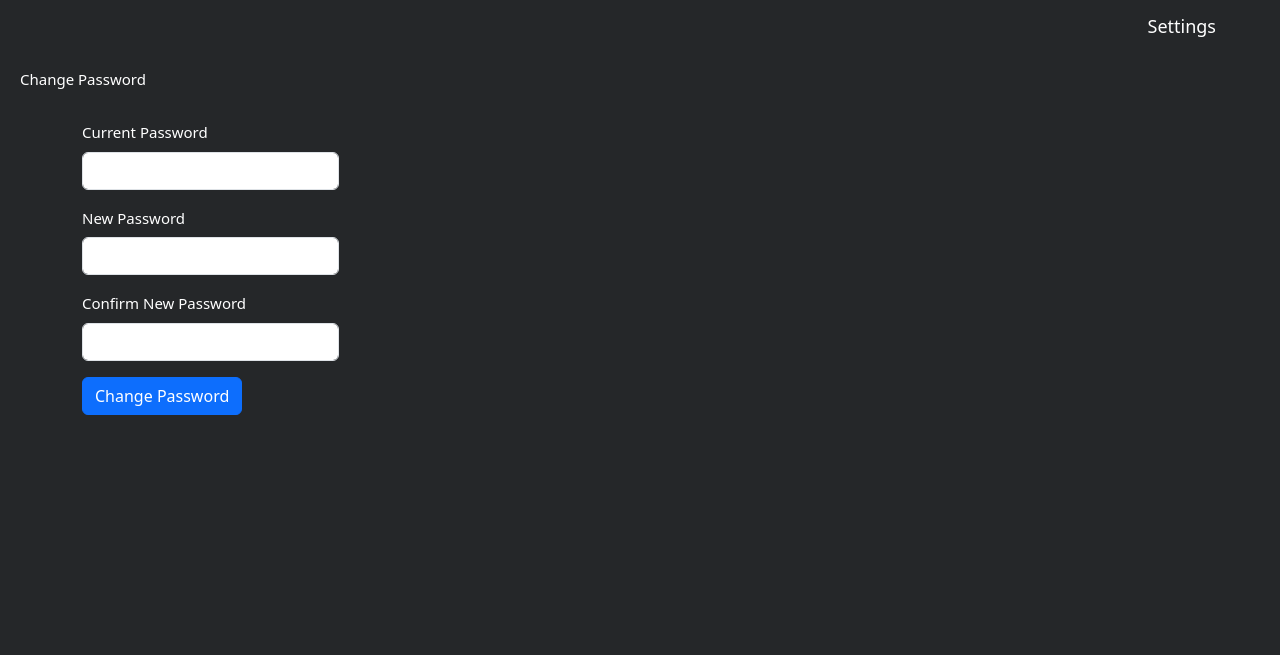
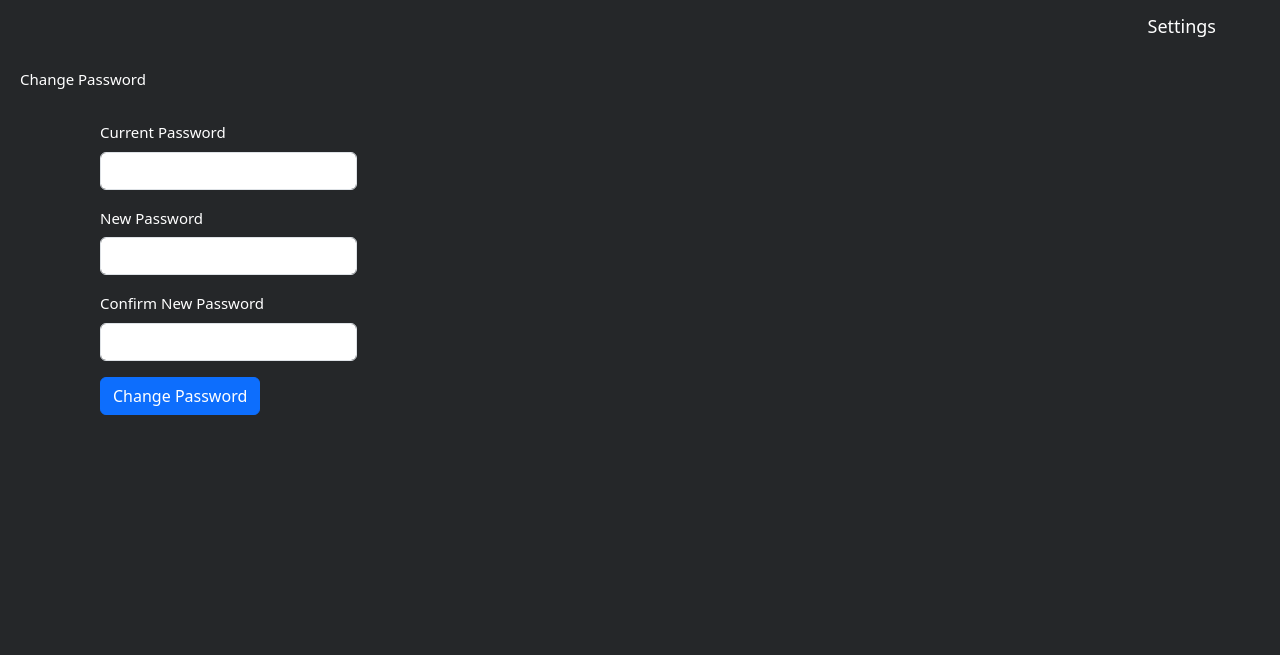
Before and after one commit to xxPHDEVxx/Notes, a PHP site: the page made by view/view_change_password.php in a window 1280 px wide. Shown: the top 655 px of the page. Run offline with PHP 8.4, Linux system fonts and the light colour scheme; the template is opened without the code that fills it, so the values that code supplies are empty.

Commit message:
feat(change_password): correction affichage

```diff
--- a/css/style.css
+++ b/css/style.css
@@ -385,6 +385,7 @@ nav a {
 .edit_form {
     position : absolute;
     top: 120px;
+    left: 100px;
 }
 
 .form-label {
```
